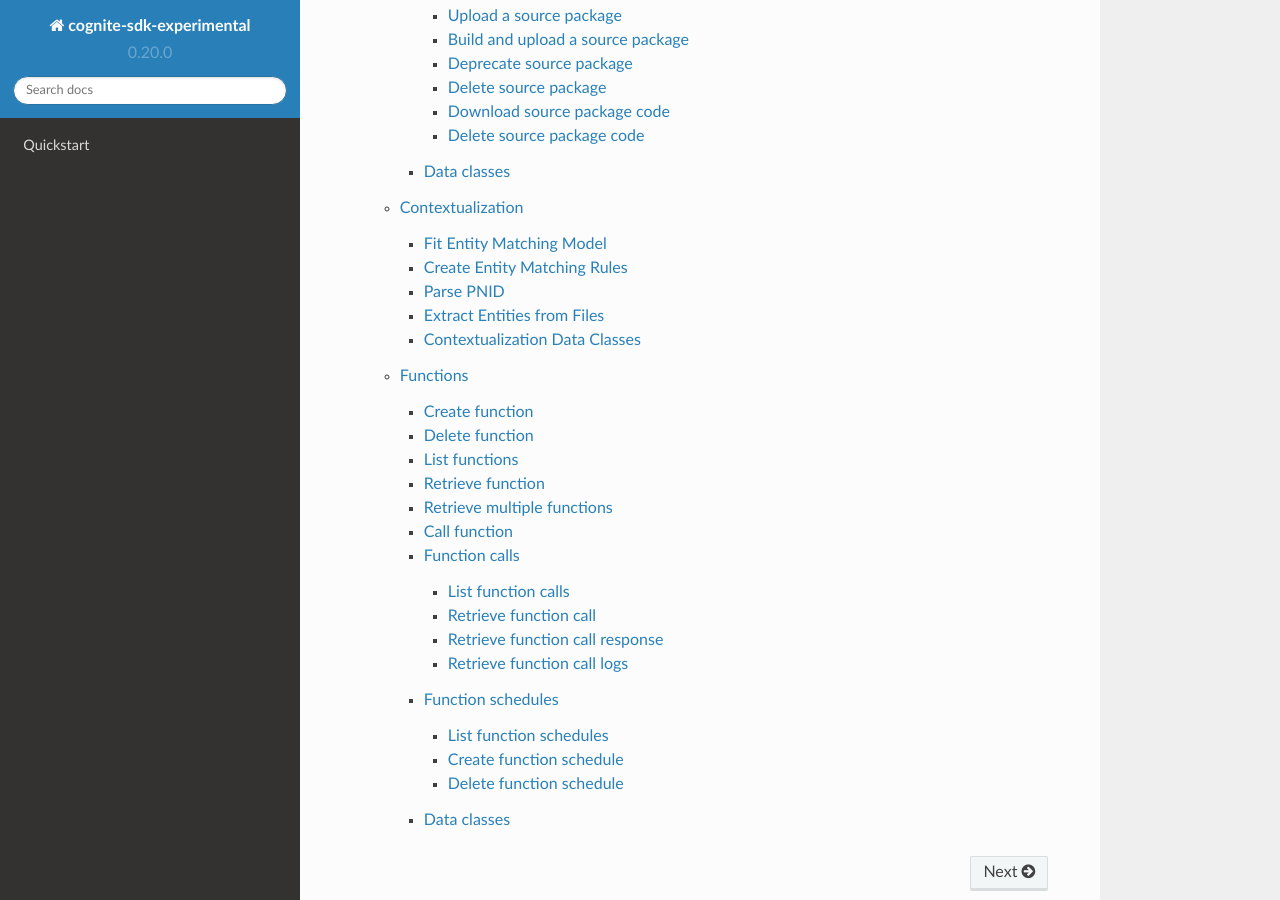
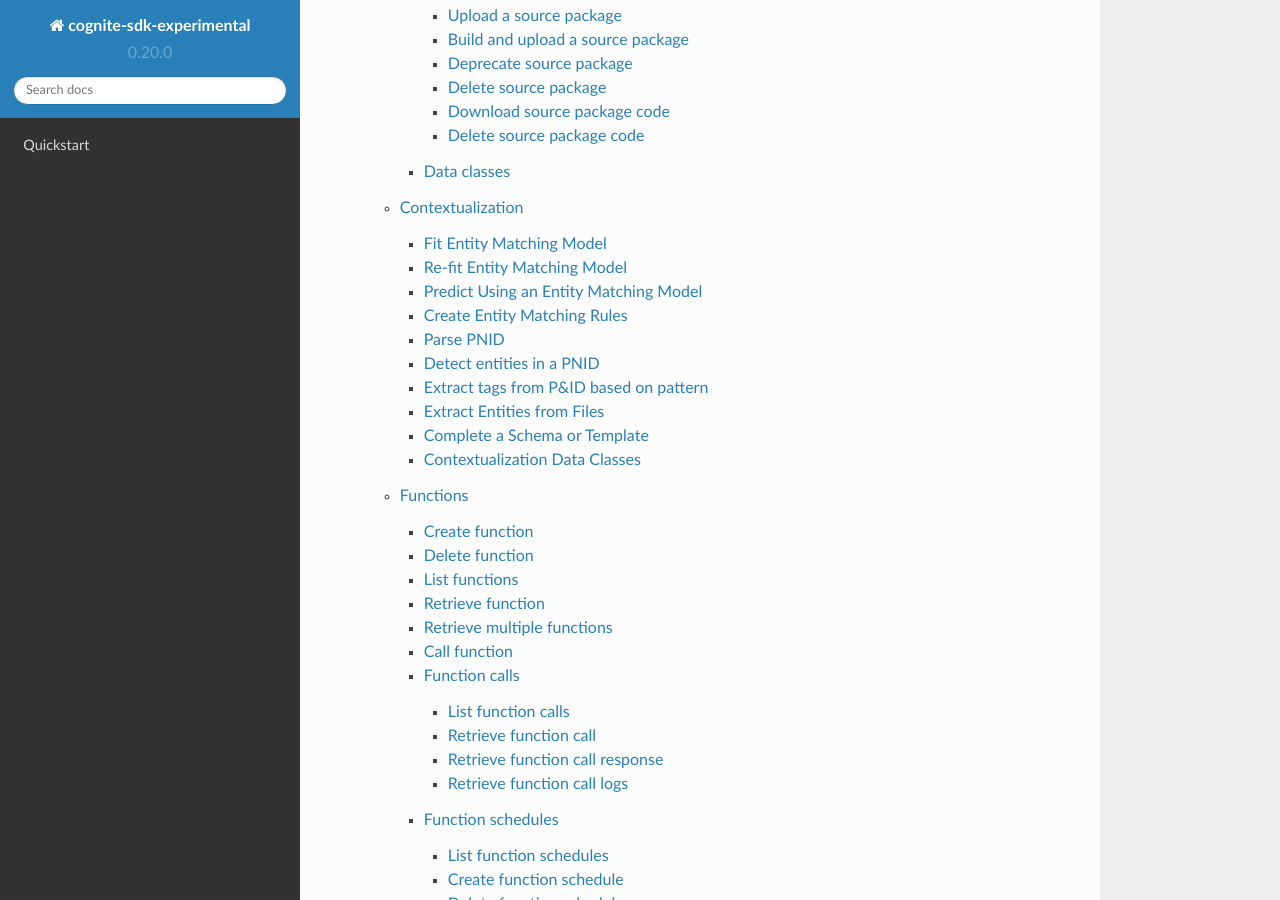
Before and after one commit to cognitedata/cognite-sdk-python-experimental, a Sphinx documentation site: the page built from docs/source/index.rst, in a window 1280 px wide and 900 px high, scrolled down 2328 px. Built offline with Sphinx 7.4.7 and the Read the Docs theme 2.0.0, drawn with Linux system fonts in a browser that asks for light colours.

Commit message:
update docs

```diff
--- a/docs/source/cognite.rst
+++ b/docs/source/cognite.rst
@@ -326,6 +326,14 @@
 ^^^^^^^^^^^^^^^^^^^^^^^^^
 .. automethod:: cognite.experimental._api.entity_matching.EntityMatchingAPI.fit
 
+Re-fit Entity Matching Model
+^^^^^^^^^^^^^^^^^^^^^^^^^
+.. automethod:: cognite.experimental._api.entity_matching.EntityMatchingAPI.refit
+
+Predict Using an Entity Matching Model
+^^^^^^^^^^^^^^^^^^^^^^^^^^^^^^^^^^^^^^
+.. automethod:: cognite.experimental._api.entity_matching.EntityMatchingAPI.predict
+
 Create Entity Matching Rules
 ^^^^^^^^^^^^^^^^^^^^^^^^^^^^
 .. automethod:: cognite.experimental._api.entity_matching.EntityMatchingAPI.create_rules
@@ -334,9 +342,21 @@
 ^^^^^^^^^^
 .. automethod:: cognite.experimental._api.pnid_parsing.PNIDParsingAPI.parse
 
+Detect entities in a PNID
+^^^^^^^^^^^^^^^^^^^^^^^^^
+.. automethod:: cognite.experimental._api.pnid_parsing.PNIDParsingAPI.detect
+
+Extract tags from P&ID based on pattern
+^^^^^^^^^^^^^^^^^^^^^^^^^^^^^^^^^^^^^^^
+.. automethod:: cognite.experimental._api.pnid_parsing.PNIDParsingAPI.extract_pattern
+
 Extract Entities from Files
 ^^^^^^^^^^^^^^^^^^^^^^^^^^^
 .. automethod:: cognite.experimental._api.entity_extraction.EntityExtractionAPI.extract
+
+Complete a Schema or Template
+^^^^^^^^^^^^^^^^^^^^^^^^^^^^^
+.. automethod:: cognite.experimental._api.schema_completion.SchemaCompletionAPI.complete
 
 Contextualization Data Classes
 ^^^^^^^^^^^^^^^^^^^^^^^^^^^^^^
```
Also changed, not shown: 1 other file.
